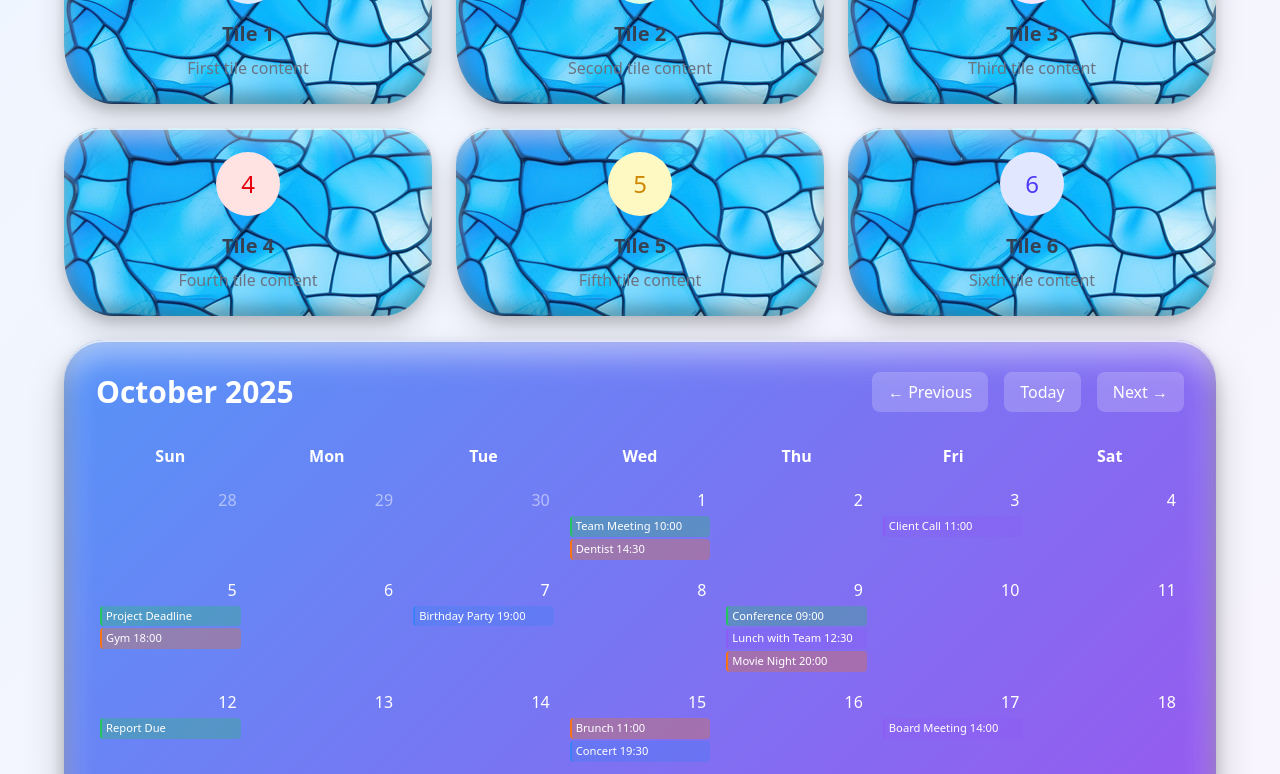
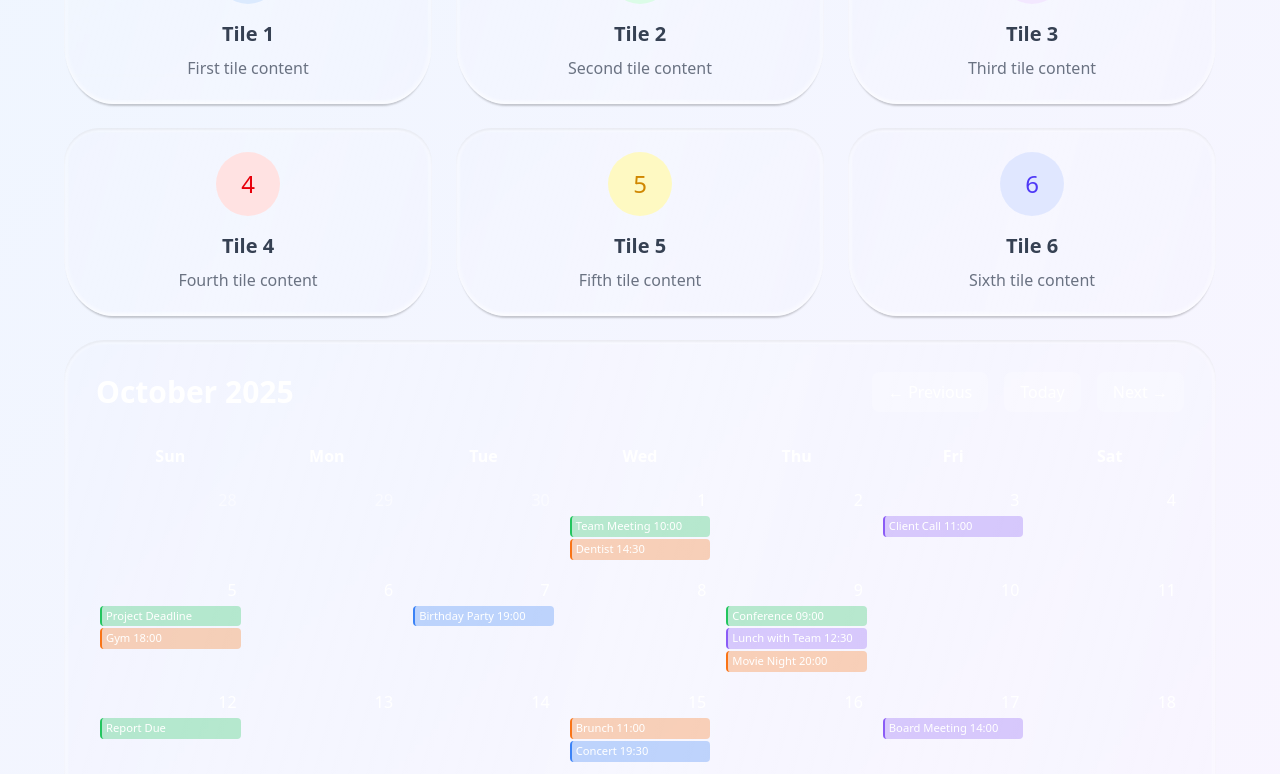
Before and after one commit to bloodbine/42broke2code_42HN_hackathon, an Angular app in the folder 42hn_clubs/: page / in a window 1280 px wide. Shown: the part 180-954 px from the top of the page. Built offline with nearby package versions, Linux system fonts and the light colour scheme.

Commit message:
Glass tiles

```diff
--- a/42hn_clubs/src/app/app.component.html
+++ b/42hn_clubs/src/app/app.component.html
@@ -3,86 +3,99 @@
 <head>
     <meta charset="UTF-8">
     <meta name="viewport" content="width=device-width, initial-scale=1.0">
-    <title>Tile Layout with Profile & Calendar</title>
+    <title>Tile Layout with Glass Background</title>
     <script src="https://cdn.tailwindcss.com"></script>
     <style>
+        @property --angle-1 {
+          syntax: "<angle>";
+          inherits: false;
+          initial-value: -75deg;
+        }
+
+        @property --angle-2 {
+          syntax: "<angle>";
+          inherits: false;
+          initial-value: -45deg;
+        }
+
+        :root {
+          --global--size: clamp(2rem, 4vw, 5rem);
+          --anim--hover-time: 400ms;
+          --anim--hover-ease: cubic-bezier(0.25, 1, 0.5, 1);
+          --border-width: clamp(1px, 0.0625em, 4px);
+        }
+
         .tile-3d {
             border-radius: 35px 35px 50px 50px / 35px 35px 60px 60px;
+            position: relative;
+            transition: all var(--anim--hover-time) var(--anim--hover-ease);
+
+            /* Glass Background Styles */
+            background: linear-gradient(
+                -75deg,
+                rgba(255, 255, 255, 0.05),
+                rgba(255, 255, 255, 0.2),
+                rgba(255, 255, 255, 0.05)
+            );
             box-shadow:
-                0 6px 12px rgba(0,0,0,0.15),
-                0 15px 30px rgba(0,0,0,0.15),
-                inset 0 2px 0 rgba(255,255,255,0.7),
-                inset 0 -8px 16px rgba(0,0,0,0.2);
-            position: relative;
-            background:
-                linear-gradient(135deg, rgba(255,255,255,0.85) 0%, rgba(255,255,255,0.75) 100%);
-            backdrop-filter: blur(10px);
-            background-image:
-                url("assets/glass_background.jpg")
-        }
-
-        .tile-3d::after {
-            content: '';
-            position: absolute;
-            top: 0;
-            left: 0;
-            right: 0;
-            bottom: 0;
-            border-radius: inherit;
-            box-shadow:
-                inset 0 12px 24px rgba(255,255,255,0.6),
-                inset 0 -8px 16px rgba(0,0,0,0.15);
-            pointer-events: none;
+                inset 0 0.125em 0.125em rgba(0, 0, 0, 0.05),
+                inset 0 -0.125em 0.125em rgba(255, 255, 255, 0.5),
+                0 0.25em 0.125em -0.125em rgba(0, 0, 0, 0.2),
+                0 0 0.1em 0.25em inset rgba(255, 255, 255, 0.2);
+            backdrop-filter: blur(clamp(1px, 0.125em, 4px));
+            -webkit-backdrop-filter: blur(clamp(1px, 0.125em, 4px));
+            -moz-backdrop-filter: blur(clamp(1px, 0.125em, 4px));
+            -ms-backdrop-filter: blur(clamp(1px, 0.125em, 4px));
         }
 
         .tile-3d:hover {
-            transform: translateY(-3px);
+            transform: translateY(-3px) scale(0.975);
+            backdrop-filter: blur(0.01em);
+            -webkit-backdrop-filter: blur(0.01em);
+            -moz-backdrop-filter: blur(0.01em);
+            -ms-backdrop-filter: blur(0.01em);
             box-shadow:
-                0 10px 20px rgba(0,0,0,0.2),
-                0 20px 40px rgba(0,0,0,0.2),
-                inset 0 2px 0 rgba(255,255,255,0.7),
-                inset 0 -8px 16px rgba(0,0,0,0.2);
+                inset 0 0.125em 0.125em rgba(0, 0, 0, 0.05),
+                inset 0 -0.125em 0.125em rgba(255, 255, 255, 0.5),
+                0 0.15em 0.05em -0.1em rgba(0, 0, 0, 0.25),
+                0 0 0.05em 0.1em inset rgba(255, 255, 255, 0.5);
         }
 
         .large-tile-3d {
             border-radius: 40px 40px 60px 60px / 40px 40px 70px 70px;
+            position: relative;
+            min-height: 450px;
+            transition: all var(--anim--hover-time) var(--anim--hover-ease);
+
+            /* Glass Background Styles */
+            background: linear-gradient(
+                -75deg,
+                rgba(255, 255, 255, 0.05),
+                rgba(255, 255, 255, 0.2),
+                rgba(255, 255, 255, 0.05)
+            );
             box-shadow:
-                0 8px 16px rgba(0,0,0,0.2),
-                0 20px 40px rgba(0,0,0,0.2),
-                inset 0 2px 0 rgba(255,255,255,0.7),
-                inset 0 -10px 20px rgba(0,0,0,0.2);
-            position: relative;
-            background:
-                linear-gradient(135deg, rgba(59, 130, 246, 0.85) 0%, rgba(147, 51, 234, 0.85) 100%);
-            backdrop-filter: blur(15px);
-            min-height: 450px; /* 3x taller */
-        }
-
-        .large-tile-3d::after {
-            content: '';
-            position: absolute;
-            top: 0;
-            left: 0;
-            right: 0;
-            bottom: 0;
-            border-radius: inherit;
-            box-shadow:
-                inset 0 15px 30px rgba(255,255,255,0.5),
-                inset 0 -10px 20px rgba(0,0,0,0.2);
-            pointer-events: none;
+                inset 0 0.125em 0.125em rgba(0, 0, 0, 0.05),
+                inset 0 -0.125em 0.125em rgba(255, 255, 255, 0.5),
+                0 0.25em 0.125em -0.125em rgba(0, 0, 0, 0.2),
+                0 0 0.1em 0.25em inset rgba(255, 255, 255, 0.2);
+            backdrop-filter: blur(clamp(1px, 0.125em, 4px));
+            -webkit-backdrop-filter: blur(clamp(1px, 0.125em, 4px));
+            -moz-backdrop-filter: blur(clamp(1px, 0.125em, 4px));
+            -ms-backdrop-filter: blur(clamp(1px, 0.125em, 4px));
         }
 
         .large-tile-3d:hover {
-            transform: translateY(-3px);
+            transform: translateY(-3px) scale(0.975);
+            backdrop-filter: blur(0.01em);
+            -webkit-backdrop-filter: blur(0.01em);
+            -moz-backdrop-filter: blur(0.01em);
+            -ms-backdrop-filter: blur(0.01em);
             box-shadow:
-                0 12px 24px rgba(0,0,0,0.25),
-                0 25px 50px rgba(0,0,0,0.25),
-                inset 0 2px 0 rgba(255,255,255,0.7),
-                inset 0 -10px 20px rgba(0,0,0,0.2);
-        }
-
-        .transition-all {
-            transition: all 0.3s ease;
+                inset 0 0.125em 0.125em rgba(0, 0, 0, 0.05),
+                inset 0 -0.125em 0.125em rgba(255, 255, 255, 0.5),
+                0 0.15em 0.05em -0.1em rgba(0, 0, 0, 0.25),
+                0 0 0.05em 0.1em inset rgba(255, 255, 255, 0.5);
         }
 
         .calendar-day {
@@ -137,7 +150,7 @@
     <div class="max-w-6xl mx-auto">
         <!-- Profile Section -->
         <div class="flex justify-between items-center mb-8">
-            <h1 class="text-3xl font-bold text-gray-800">Tile Layout with Calendar</h1>
+            <h1 class="text-3xl font-bold text-gray-800">Tile Layout with Glass Background</h1>
             <div class="flex items-center space-x-3">
                 <span class="text-gray-700 font-medium">John Doe</span>
                 <div class="w-12 h-12 bg-gradient-to-r from-blue-400 to-purple-500 rounded-full flex items-center justify-center text-white font-bold shadow-md">
@@ -149,7 +162,7 @@
         <!-- Grid container -->
         <div class="grid grid-cols-1 md:grid-cols-3 gap-6">
             <!-- First row of tiles -->
-            <div class="tile-3d p-6 flex flex-col items-center justify-center transition-all">
+            <div class="tile-3d p-6 flex flex-col items-center justify-center">
                 <div class="w-16 h-16 bg-blue-100 rounded-full flex items-center justify-center mb-4">
                     <span class="text-blue-600 text-2xl">1</span>
                 </div>
@@ -157,7 +170,7 @@
                 <p class="text-gray-500 text-center">First tile content</p>
             </div>
 
-            <div class="tile-3d p-6 flex flex-col items-center justify-center transition-all">
+            <div class="tile-3d p-6 flex flex-col items-center justify-center">
                 <div class="w-16 h-16 bg-green-100 rounded-full flex items-center justify-center mb-4">
                     <span class="text-green-600 text-2xl">2</span>
                 </div>
@@ -165,7 +178,7 @@
                 <p class="text-gray-500 text-center">Second tile content</p>
             </div>
 
-            <div class="tile-3d p-6 flex flex-col items-center justify-center transition-all">
+            <div class="tile-3d p-6 flex flex-col items-center justify-center">
                 <div class="w-16 h-16 bg-purple-100 rounded-full flex items-center justify-center mb-4">
                     <span class="text-purple-600 text-2xl">3</span>
                 </div>
@@ -174,7 +187,7 @@
             </div>
 
             <!-- Second row of tiles -->
-            <div class="tile-3d p-6 flex flex-col items-center justify-center transition-all">
+            <div class="tile-3d p-6 flex flex-col items-center justify-center">
                 <div class="w-16 h-16 bg-red-100 rounded-full flex items-center justify-center mb-4">
                     <span class="text-red-600 text-2xl">4</span>
                 </div>
@@ -182,7 +195,7 @@
                 <p class="text-gray-500 text-center">Fourth tile content</p>
             </div>
 
-            <div class="tile-3d p-6 flex flex-col items-center justify-center transition-all">
+            <div class="tile-3d p-6 flex flex-col items-center justify-center">
                 <div class="w-16 h-16 bg-yellow-100 rounded-full flex items-center justify-center mb-4">
                     <span class="text-yellow-600 text-2xl">5</span>
                 </div>
@@ -190,7 +203,7 @@
                 <p class="text-gray-500 text-center">Fifth tile content</p>
             </div>
 
-            <div class="tile-3d p-6 flex flex-col items-center justify-center transition-all">
+            <div class="tile-3d p-6 flex flex-col items-center justify-center">
                 <div class="w-16 h-16 bg-indigo-100 rounded-full flex items-center justify-center mb-4">
                     <span class="text-indigo-600 text-2xl">6</span>
                 </div>
@@ -199,7 +212,7 @@
             </div>
 
             <!-- Large tile as calendar -->
-            <div class="md:col-span-3 large-tile-3d p-8 text-white transition-all">
+            <div class="md:col-span-3 large-tile-3d p-8 text-white">
                 <div class="h-full flex flex-col">
                     <div class="flex justify-between items-center mb-6">
                         <h2 class="text-3xl font-bold">October 2025</h2>
```
